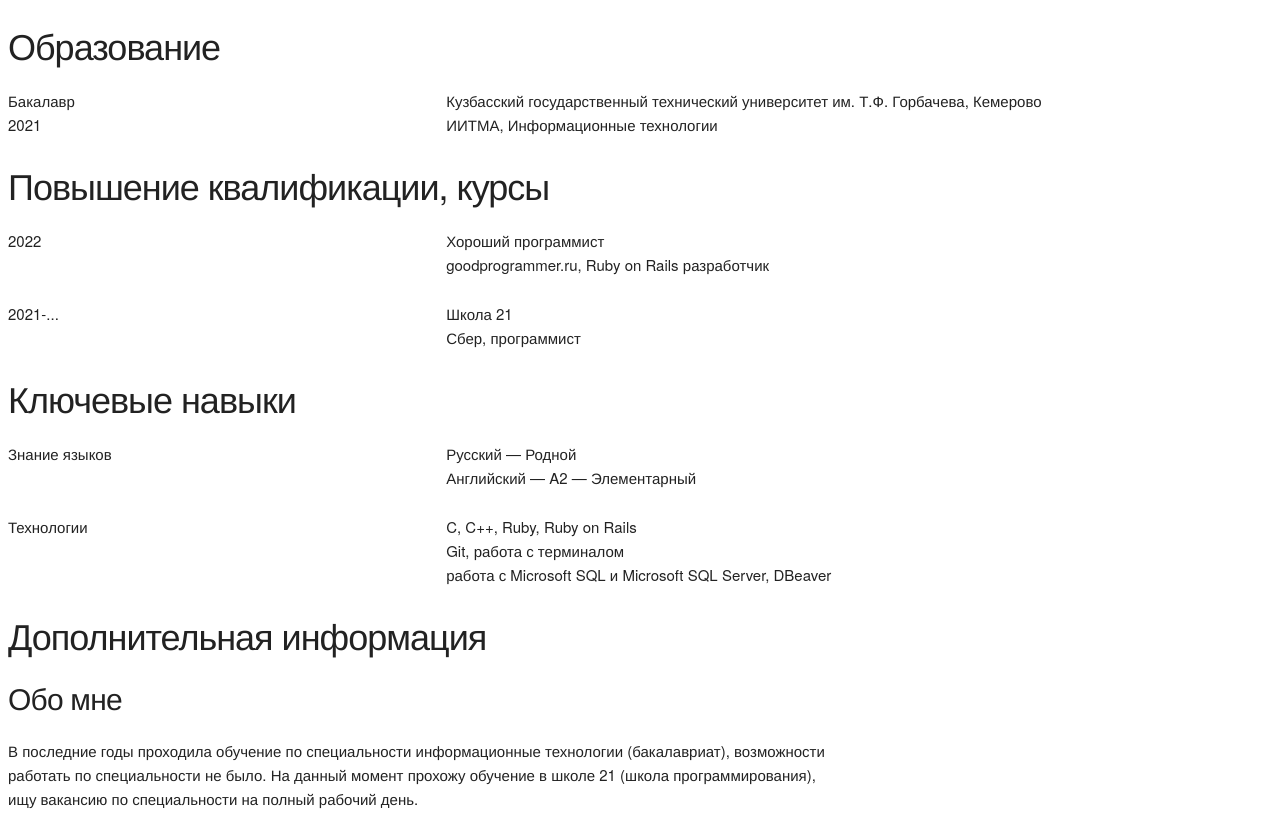
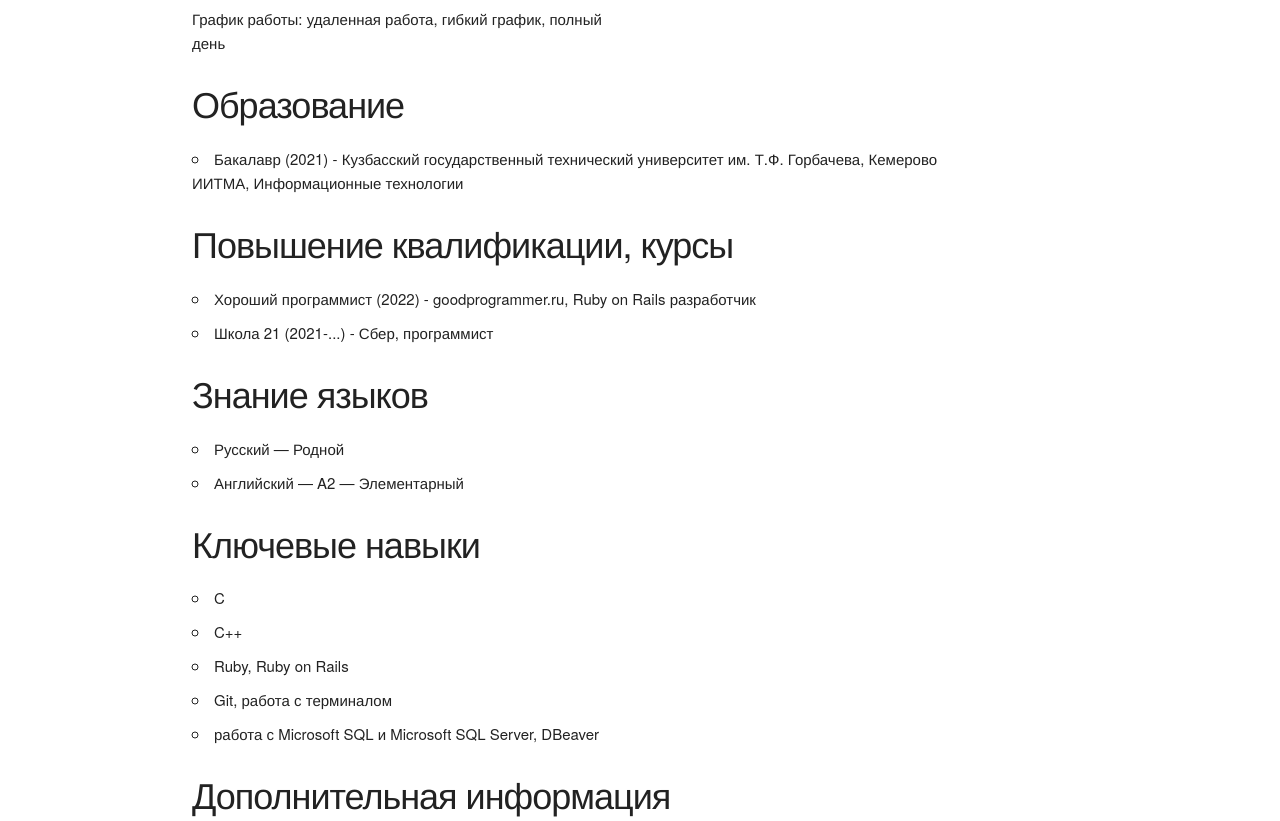
Before and after one commit to cnearing27/cv, a plain HTML site: page index.html in a window 1280 px wide. Shown: the part 529-1350 px from the top of the page. Drawn offline with Linux system fonts and the light colour scheme.

Commit message:
styles changed

```diff
--- a/index.html
+++ b/index.html
@@ -9,16 +9,12 @@
 	</head>
 	<body>
 		<div class="row">
-			<div class="four columns">
-				<img src="images/photo.jpg" alt="Фото" text-align="left">
-			</div>
-			<div class="eight columns">
+				<img src="images/photo.jpg" alt="Фото">
 				<h1>Карпова Екатерина Павловна</h1>
 				<p>27.08.1999 (22 года)</p>
 				<p>Телефон: <a href="tel:+79963322727">+7 996 332 2727</a></p>
 				<p>e-mail: <a href="mailto:katerina4227@gmail.com">katerina4227@gmail.com</a></p>
 				<p>г. Москва</p>
-			</div>
 		</div>
 		<h3>Желаемая должность</h3>
 		<div class="row">
@@ -33,53 +29,34 @@
 		</div>
 		<h3>Образование</h3>
 		<div class="row">
-			<div class="four columns">
-				<p>Бакалавр<br>
-					2021</p>
-			</div>
-			<div class="eight columns">
-				<p>Кузбасский государственный технический университет им. Т.Ф. Горбачева, Кемерово<br>
-				ИИТМА, Информационные технологии</p>
-			</div>
+			<ul>
+				<li>Бакалавр (2021) - Кузбасский государственный технический университет им. Т.Ф. Горбачева, Кемерово<br>
+					ИИТМА, Информационные технологии</li>
+			</ul>
 		</div>
 		<h3>Повышение квалификации, курсы</h3>
 		<div class="row">
-			<div class="four columns">
-				<p>2022</p>
-			</div>
-			<div class="eight columns">
-				<p>Хороший программист<br>
-				goodprogrammer.ru, Ruby on Rails разработчик</p>
-			</div>
+			<ul>
+				<li>Хороший программист (2022) - goodprogrammer.ru, Ruby on Rails разработчик</li>
+				<li>Школа 21 (2021-...) - Сбер, программист</li>
+			</ul>
 		</div>
+		<h3>Знание языков</h3>
 		<div class="row">
-			<div class="four columns">
-				<p>2021-...</p>
-			</div>
-			<div class="eight columns">
-				<p>Школа 21<br>
-				Сбер, программист</p>
-			</div>
+			<ul>
+				<li>Русский — Родной</li>
+				<li>Английский — A2 — Элементарный</li>
+			</ul>
 		</div>
 		<h3>Ключевые навыки</h3>
 		<div class="row">
-			<div class="four columns">
-				<p>Знание языков</p>
-			</div>
-			<div class="eight columns">
-				<p>Русский — Родной<br>
-				Английский — A2 — Элементарный</p>
-			</div>
-		</div>
-		<div class="row">
-			<div class="four columns">
-				<p>Технологии</p>
-			</div>
-			<div class="eight columns">
-				<p>C, C++, Ruby, Ruby on Rails<br>
-				Git, работа с терминалом<br>
-				работа с Microsoft SQL и Microsoft SQL Server, DBeaver</p>
-			</div>
+			<ul>
+				<li>C</li>
+				<li>C++</li>
+				<li>Ruby, Ruby on Rails</li>
+				<li>Git, работа с терминалом</li>
+				<li>работа с Microsoft SQL и Microsoft SQL Server, DBeaver</li>
+			</ul>
 		</div>
 		<h3>Дополнительная информация</h3>
 		<div>
```
Also changed, not shown: css/normalize.css.
